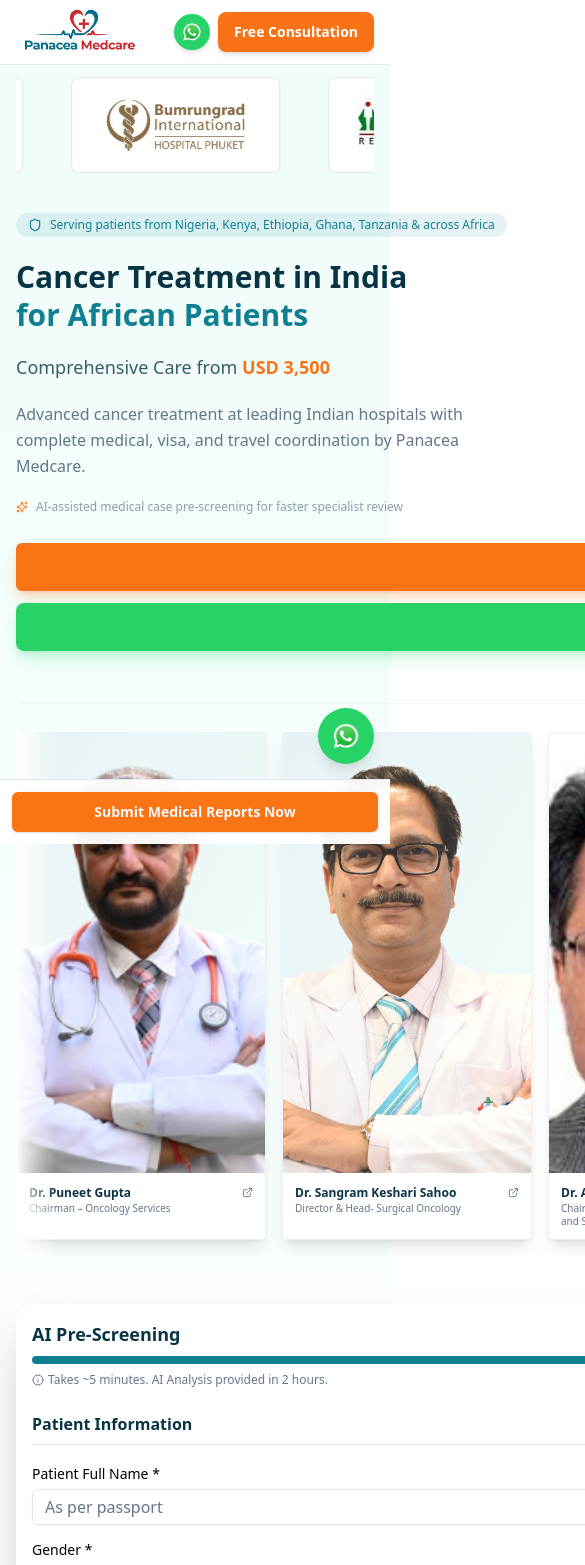
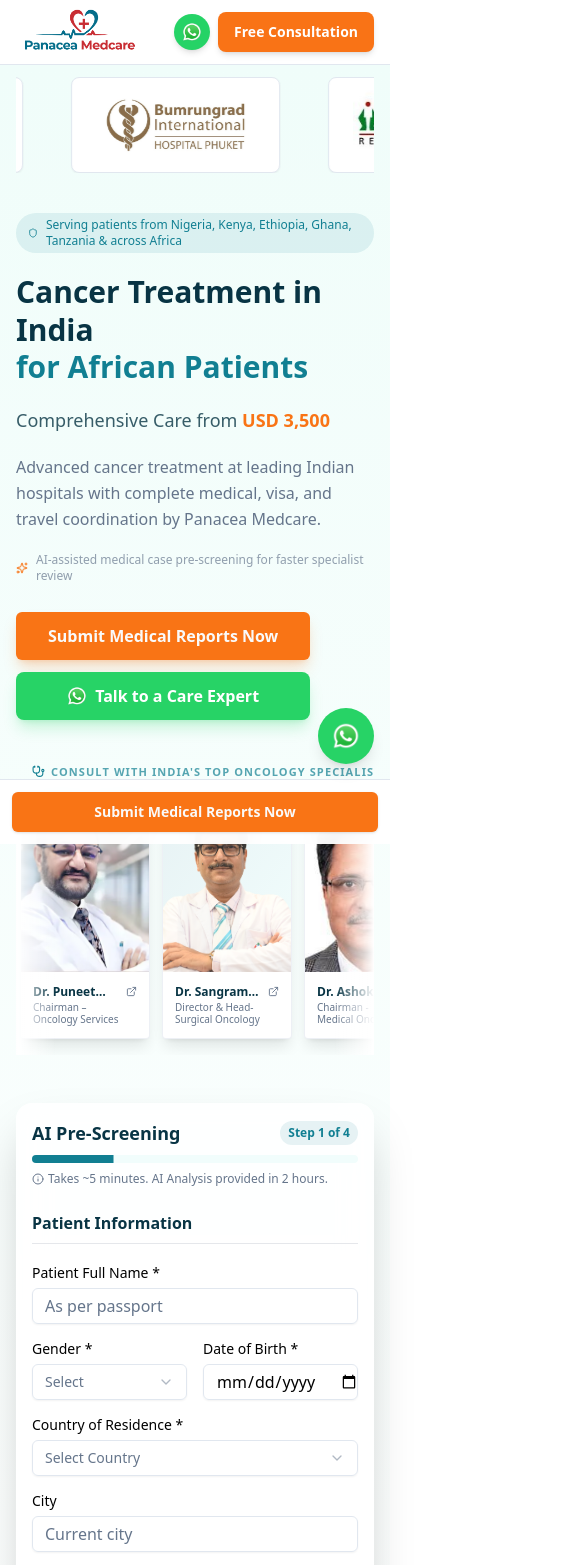
Before and after one commit to code-x-prime/cancer-landing, a Next.js app: page / in a window 390 px wide. Shown: the top 1565 px of the page, 585 px wide, since content can reach past the window. Built offline with nearby package versions, Linux system fonts and the light colour scheme.

Commit message:
feat: Implement new HeroSection component including an interactive DoctorsCarousel.

```diff
--- a/src/components/landing/DoctorsCarousel.jsx
+++ b/src/components/landing/DoctorsCarousel.jsx
@@ -6,7 +6,7 @@
   {
     name: "Dr. Puneet Gupta",
     title: "Chairman – Oncology Services",
-    image: "/doctor/puneet-gupta.png",
+    image: "/doctor/puneet-gupta.webp",
     link: "https://panaceamedcare.com/doctors/puneet-gupta",
   },
   {
@@ -42,7 +42,6 @@
   const [startX, setStartX] = useState(0);
   const [scrollLeft, setScrollLeft] = useState(0);
 
-  // Triple the items to ensure smooth infinite loop and enough content for wide screens
   const allDoctors = [...doctors, ...doctors, ...doctors];
 
   useEffect(() => {
@@ -110,7 +109,7 @@
   };
 
   return (
-    <div className="w-full pt-6 pb-2">
+    <div className="w-full max-w-full overflow-hidden pt-6 pb-2">
       <div className="flex items-center gap-3 mb-5 px-1">
         <div className="h-px flex-1 bg-border/40"></div>
         <div className="flex items-center gap-1.5 flex-shrink-0">
@@ -125,7 +124,7 @@
       <div className="relative group overflow-hidden">
         <div
           ref={scrollRef}
-          className="flex overflow-x-hidden gap-4 cursor-grab active:cursor-grabbing select-none"
+          className="flex overflow-x-hidden gap-3 cursor-grab active:cursor-grabbing select-none"
           onMouseEnter={() => setIsPaused(true)}
           onMouseLeave={() => { setIsPaused(false); setIsDragging(false); }}
           onMouseDown={handleMouseDown}
@@ -142,13 +141,13 @@
               target="_blank"
               rel="noopener noreferrer"
               draggable="false"
-              className="group/card flex-shrink-0 w-[250px] rounded overflow-hidden bg-white border border-border/60 shadow-lg hover:shadow-xl hover:border-primary/40 transition-all mb-4"
+              className="group/card flex-shrink-0 w-[130px] lg:w-[250px] rounded overflow-hidden bg-white border border-border/60 shadow-lg hover:shadow-xl hover:border-primary/40 transition-all mb-4"
               onClick={(e) => {
                 // Prevent click if we were just dragging
                 if (isDragging) e.preventDefault();
               }}
             >
-              <div className="relative w-full aspect-[9/16] overflow-hidden bg-gradient-to-br from-primary/10 to-secondary pointer-events-none">
+              <div className="relative w-full aspect-[3/4] lg:aspect-[9/16] overflow-hidden bg-gradient-to-br from-primary/10 to-secondary pointer-events-none">
                 <Image
                   src={doc.image}
                   alt={doc.name}
--- a/src/components/landing/HeroSection.jsx
+++ b/src/components/landing/HeroSection.jsx
@@ -20,7 +20,7 @@
         </div>
         <div className="grid lg:grid-cols-2 gap-10 lg:gap-10 xl:gap-16 items-start">
           {/* Left Content */}
-          <div className="order-1 lg:order-1 space-y-5 lg:space-y-6">
+          <div className="order-1 lg:order-1 space-y-5 lg:space-y-6 min-w-0">
             <div className="inline-flex items-center gap-2 bg-primary/10 text-primary px-3 py-1 lg:px-4 lg:py-1.5 rounded-full text-xs lg:text-sm font-medium">
               <Shield size={14} />
               Serving patients from Nigeria, Kenya, Ethiopia, Ghana, Tanzania &amp; across Africa
@@ -44,7 +44,7 @@
               <span>AI-assisted medical case pre-screening for faster specialist review</span>
             </div>
 
-            <div className="flex flex-col sm:flex-row gap-3 pt-2">
+            <div className="flex flex-col sm:flex-row gap-3 pt-2 w-fit">
               <Button
                 onClick={scrollToForm}
                 size="lg"
```
Also changed, not shown: public/doctor/puneet-gupta.webp (added).
